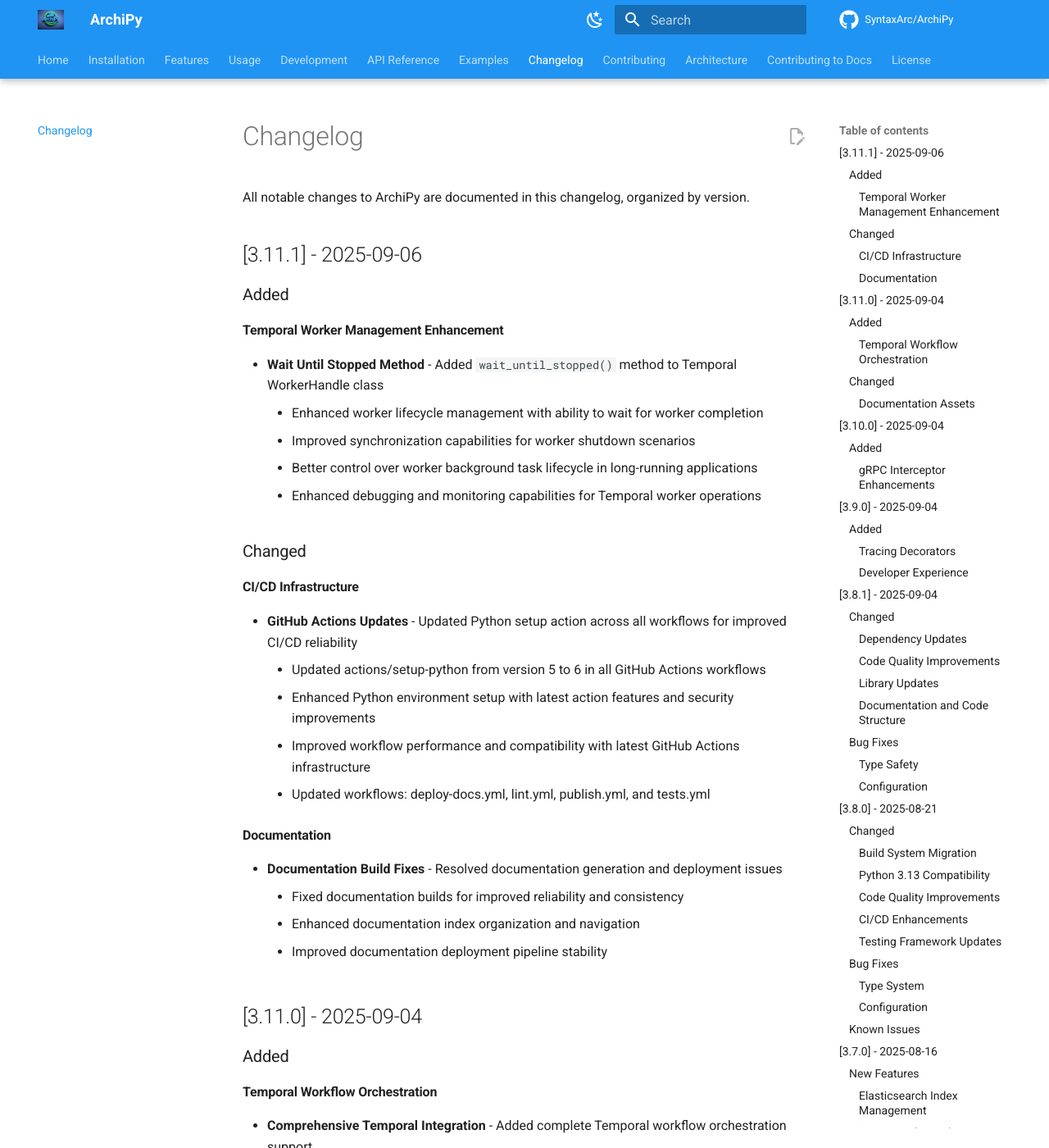
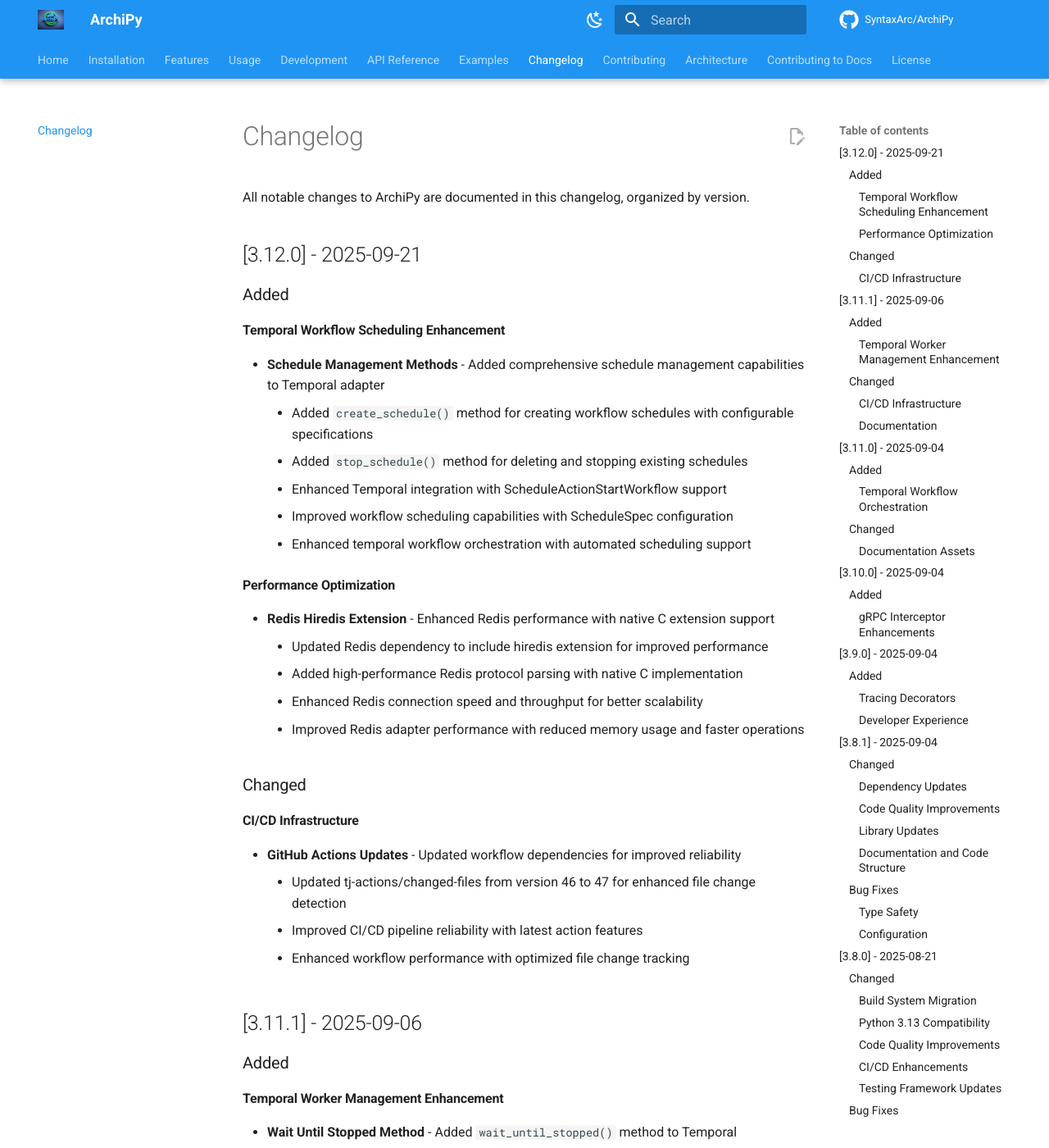
Before and after one commit to negatic/ArchiPy, an MkDocs documentation site: the page built from docs/changelog.md, in a window 1280 px wide and 1400 px high. Shown: the whole window at 82% size. Built offline with MkDocs 1.6.1 and Material for MkDocs 9.7.7, drawn with Linux system fonts in a browser that asks for light colours; comment, search, counter and statistics services are not loaded; the version menu is left out.

Commit message:
update changelog

```diff
--- a/docs/changelog.md
+++ b/docs/changelog.md
@@ -1,6 +1,36 @@
 # Changelog
 
 All notable changes to ArchiPy are documented in this changelog, organized by version.
+
+## [3.12.0] - 2025-09-21
+
+### Added
+
+#### Temporal Workflow Scheduling Enhancement
+
+- **Schedule Management Methods** - Added comprehensive schedule management capabilities to Temporal adapter
+    - Added `create_schedule()` method for creating workflow schedules with configurable specifications
+    - Added `stop_schedule()` method for deleting and stopping existing schedules
+    - Enhanced Temporal integration with ScheduleActionStartWorkflow support
+    - Improved workflow scheduling capabilities with ScheduleSpec configuration
+    - Enhanced temporal workflow orchestration with automated scheduling support
+
+#### Performance Optimization
+
+- **Redis Hiredis Extension** - Enhanced Redis performance with native C extension support
+    - Updated Redis dependency to include hiredis extension for improved performance
+    - Added high-performance Redis protocol parsing with native C implementation
+    - Enhanced Redis connection speed and throughput for better scalability
+    - Improved Redis adapter performance with reduced memory usage and faster operations
+
+### Changed
+
+#### CI/CD Infrastructure
+
+- **GitHub Actions Updates** - Updated workflow dependencies for improved reliability
+    - Updated tj-actions/changed-files from version 46 to 47 for enhanced file change detection
+    - Improved CI/CD pipeline reliability with latest action features
+    - Enhanced workflow performance with optimized file change tracking
 
 ## [3.11.1] - 2025-09-06
 
```
